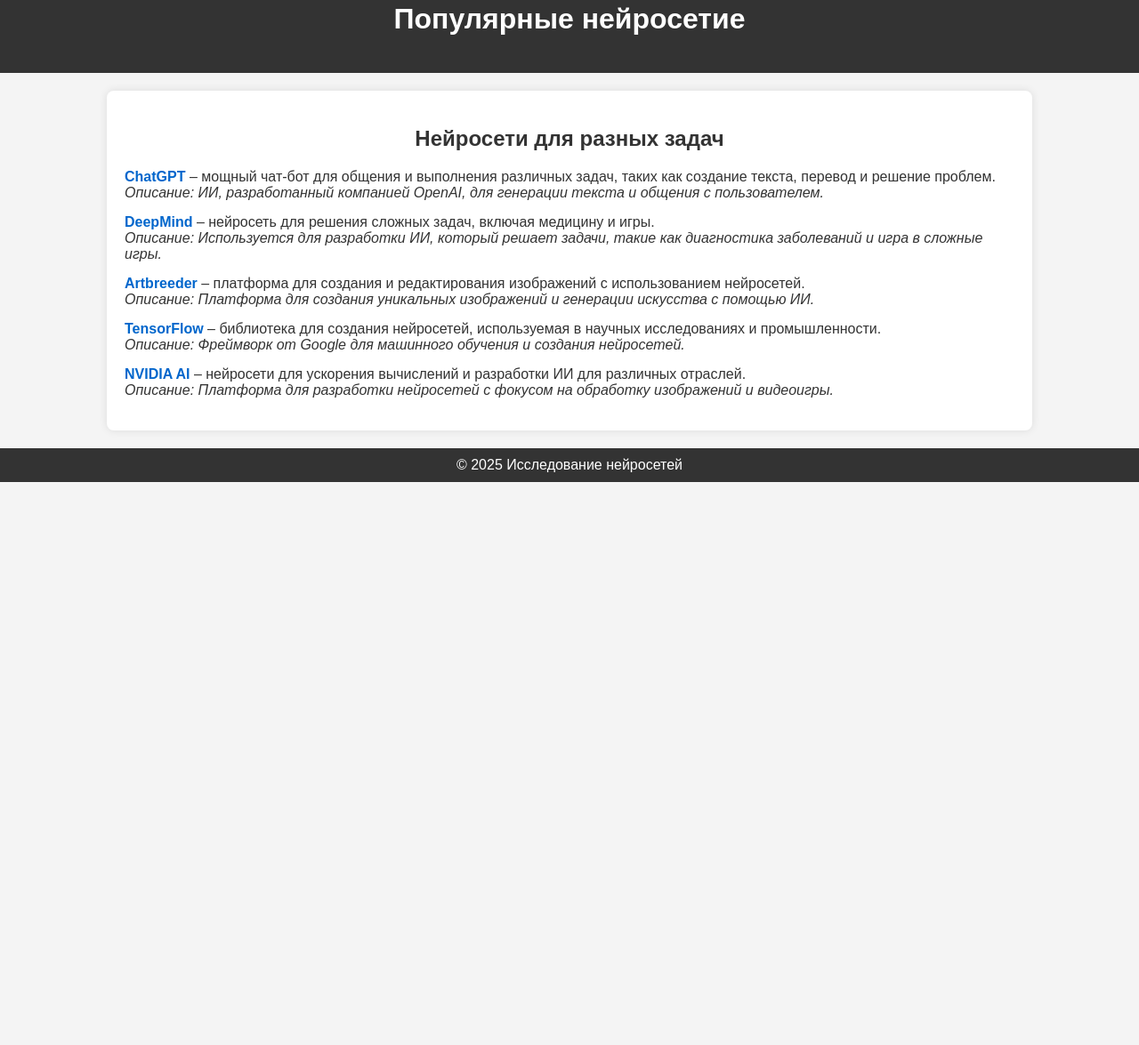
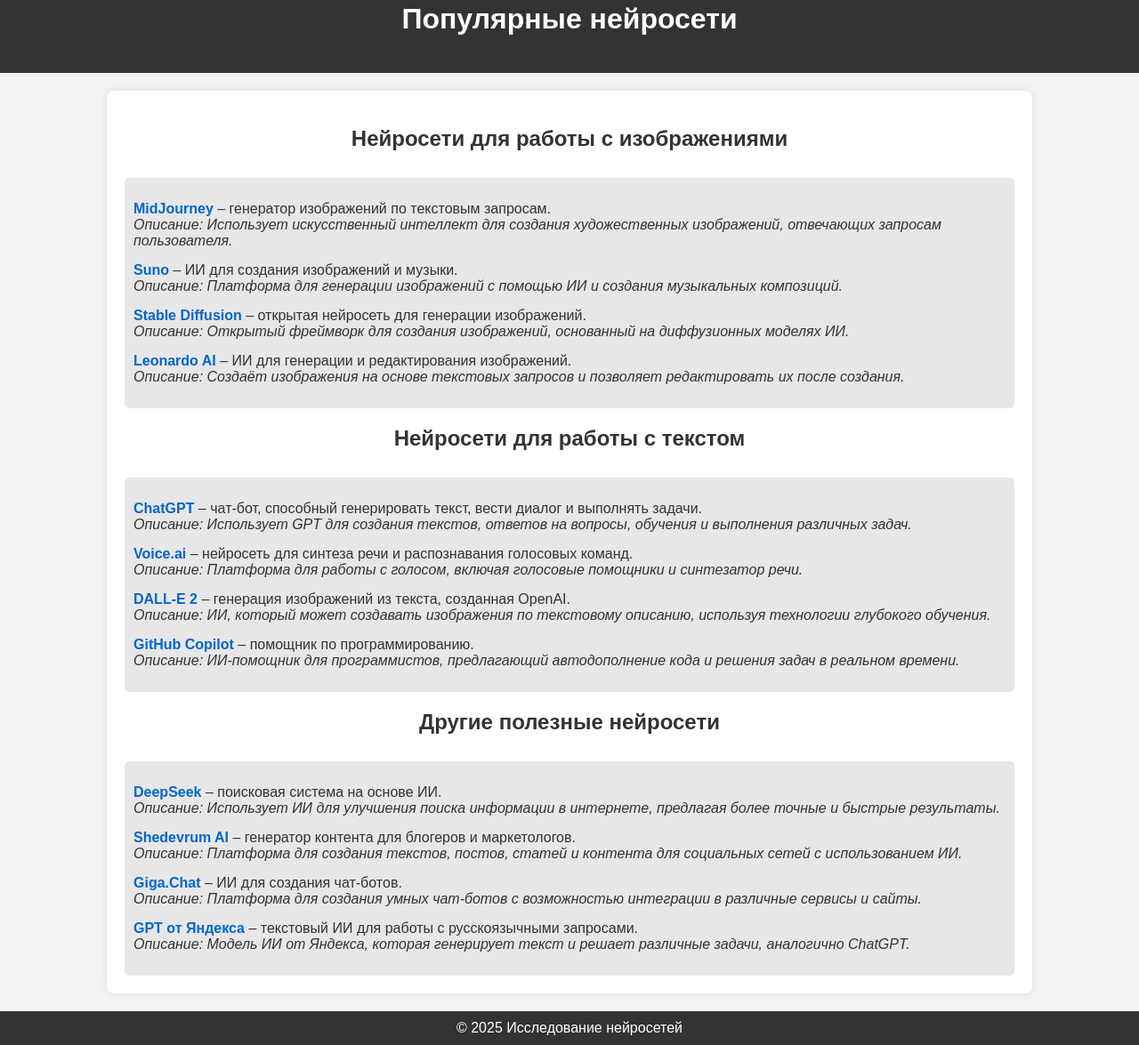
Before and after one commit to Ninshap/ai-vs-human, a plain HTML site: page index.html in a window 1280 px wide. Shown: the part 38-1213 px from the top of the page at 89% size. Before the commit the page ends 800 px from the top, so only its background shows below. Drawn offline with Linux system fonts and the light colour scheme.

Commit message:
Update index.html

```diff
--- a/index.html
+++ b/index.html
@@ -3,7 +3,7 @@
 <head>
     <meta charset="UTF-8">
     <meta name="viewport" content="width=device-width, initial-scale=1.0">
-    <title>Популярные нейросетие</title>
+    <title>Популярные нейросети</title>
     <style>
         body {
             font-family: Arial, sans-serif;
@@ -43,37 +43,85 @@
         a:hover {
             text-decoration: underline;
         }
+        .category {
+            margin-top: 30px;
+            background-color: #e7e7e7;
+            padding: 10px;
+            border-radius: 5px;
+        }
     </style>
 </head>
 <body>
     <header>
-        <h1>Популярные нейросетие</h1>
+        <h1>Популярные нейросети</h1>
     </header>
 
     <section>
-        <h2>Нейросети для разных задач</h2>
+        <h2>Нейросети для работы с изображениями</h2>
+        <div class="category">
             <ul>
                 <li>
-                <strong><a href="https://openai.com/chatgpt" target="_blank">ChatGPT</a></strong> – мощный чат-бот для общения и выполнения различных задач, таких как создание текста, перевод и решение проблем.
-                <br><em>Описание: ИИ, разработанный компанией OpenAI, для генерации текста и общения с пользователем.</em>
+                    <strong><a href="https://www.midjourney.com" target="_blank">MidJourney</a></strong> – генератор изображений по текстовым запросам.
+                    <br><em>Описание: Использует искусственный интеллект для создания художественных изображений, отвечающих запросам пользователя.</em>
                 </li>
                 <li>
-                <strong><a href="https://deepmind.com/" target="_blank">DeepMind</a></strong> – нейросеть для решения сложных задач, включая медицину и игры.
-                <br><em>Описание: Используется для разработки ИИ, который решает задачи, такие как диагностика заболеваний и игра в сложные игры.</em>
+                    <strong><a href="https://suno.com" target="_blank">Suno</a></strong> – ИИ для создания изображений и музыки.
+                    <br><em>Описание: Платформа для генерации изображений с помощью ИИ и создания музыкальных композиций.</em>
                 </li>
                 <li>
-                <strong><a href="https://www.artbreeder.com/" target="_blank">Artbreeder</a></strong> – платформа для создания и редактирования изображений с использованием нейросетей.
-                <br><em>Описание: Платформа для создания уникальных изображений и генерации искусства с помощью ИИ.</em>
+                    <strong><a href="https://stablediffusion.com.ru" target="_blank">Stable Diffusion</a></strong> – открытая нейросеть для генерации изображений.
+                    <br><em>Описание: Открытый фреймворк для создания изображений, основанный на диффузионных моделях ИИ.</em>
                 </li>
                 <li>
-                <strong><a href="https://github.com/tensorflow/tensorflow" target="_blank">TensorFlow</a></strong> – библиотека для создания нейросетей, используемая в научных исследованиях и промышленности.
-                <br><em>Описание: Фреймворк от Google для машинного обучения и создания нейросетей.</em>
+                    <strong><a href="https://leonardo.ai" target="_blank">Leonardo AI</a></strong> – ИИ для генерации и редактирования изображений.
+                    <br><em>Описание: Создаёт изображения на основе текстовых запросов и позволяет редактировать их после создания.</em>
+                </li>
+            </ul>
+        </div>
+
+        <h2>Нейросети для работы с текстом</h2>
+        <div class="category">
+            <ul>
+                <li>
+                    <strong><a href="https://chatgpt.com" target="_blank">ChatGPT</a></strong> – чат-бот, способный генерировать текст, вести диалог и выполнять задачи.
+                    <br><em>Описание: Использует GPT для создания текстов, ответов на вопросы, обучения и выполнения различных задач.</em>
                 </li>
                 <li>
-                <strong><a href="https://www.nvidia.com/en-us/research/ai/" target="_blank">NVIDIA AI</a></strong> – нейросети для ускорения вычислений и разработки ИИ для различных отраслей.
-                <br><em>Описание: Платформа для разработки нейросетей с фокусом на обработку изображений и видеоигры.</em>
+                    <strong><a href="https://voice.ai" target="_blank">Voice.ai</a></strong> – нейросеть для синтеза речи и распознавания голосовых команд.
+                    <br><em>Описание: Платформа для работы с голосом, включая голосовые помощники и синтезатор речи.</em>
+                </li>
+                <li>
+                    <strong><a href="https://openai.com/index/dall-e-2" target="_blank">DALL-E 2</a></strong> – генерация изображений из текста, созданная OpenAI.
+                    <br><em>Описание: ИИ, который может создавать изображения по текстовому описанию, используя технологии глубокого обучения.</em>
+                </li>
+                <li>
+                    <strong><a href="https://copilot.microsoft.com" target="_blank">GitHub Copilot</a></strong> – помощник по программированию.
+                    <br><em>Описание: ИИ-помощник для программистов, предлагающий автодополнение кода и решения задач в реальном времени.</em>
                 </li>
             </ul>
+        </div>
+
+        <h2>Другие полезные нейросети</h2>
+        <div class="category">
+            <ul>
+                <li>
+                    <strong><a href="https://www.deepseek.com" target="_blank">DeepSeek</a></strong> – поисковая система на основе ИИ.
+                    <br><em>Описание: Использует ИИ для улучшения поиска информации в интернете, предлагая более точные и быстрые результаты.</em>
+                </li>
+                <li>
+                    <strong><a href="https://shedevrum.ai" target="_blank">Shedevrum AI</a></strong> – генератор контента для блогеров и маркетологов.
+                    <br><em>Описание: Платформа для создания текстов, постов, статей и контента для социальных сетей с использованием ИИ.</em>
+                </li>
+                <li>
+                    <strong><a href="https://giga.chat" target="_blank">Giga.Chat</a></strong> – ИИ для создания чат-ботов.
+                    <br><em>Описание: Платформа для создания умных чат-ботов с возможностью интеграции в различные сервисы и сайты.</em>
+                </li>
+                <li>
+                    <strong><a href="https://ya.ru/ai/gpt" target="_blank">GPT от Яндекса</a></strong> – текстовый ИИ для работы с русскоязычными запросами.
+                    <br><em>Описание: Модель ИИ от Яндекса, которая генерирует текст и решает различные задачи, аналогично ChatGPT.</em>
+                </li>
+            </ul>
+        </div>
     </section>
 
     <footer style="text-align: center; padding: 10px; background-color: #333; color: white;">
```
Lines whose indentation alone changed are shown as unchanged.
